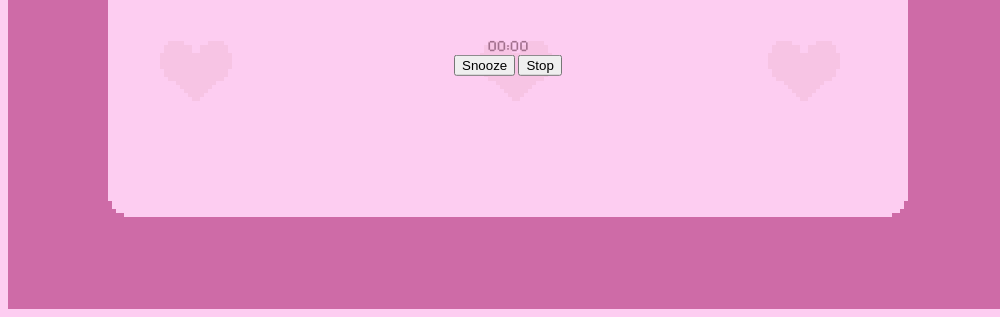
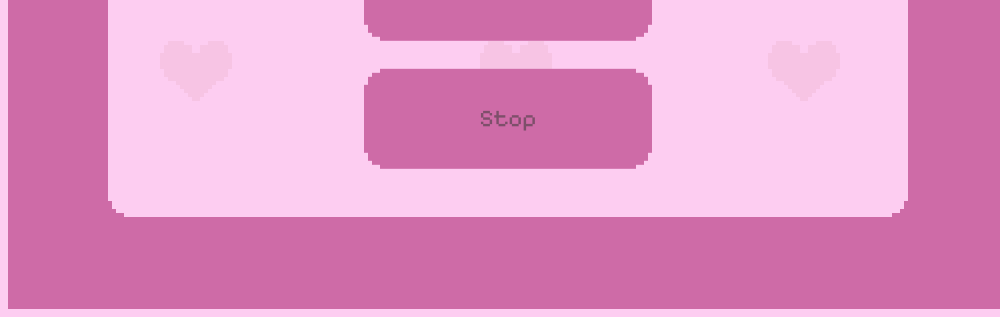
Before and after one commit to ViLinh27/bakingtimer, an Electron app: page index.html in a window 1000 px wide. Shown: the part 499-816 px from the top of the page. Drawn offline with Linux system fonts and the light colour scheme.

Commit message:
styling waiting screen
Also delete redundant assets  and add some basic containing tags for complete screen

```diff
--- a/index.html
+++ b/index.html
@@ -108,7 +108,22 @@
 
             <!-- pastry timer COMPLETE screen-->
             <div id="pastry-timer_complete_screen">
+                <div class="content-wrapper">
+                    <!-- above image-->
+                    <div class="interactive-content">
 
+                    </div>
+                    <!-- complete text-->
+                    <div class="interactive-content">
+
+                    </div>
+                    <!--buttons-->
+                    <div class="interactive-content">
+                        <button></button>
+                        <button></button>
+                        <button></button>
+                    </div>
+                </div>
             </div>
 
         </div>
--- a/styles.css
+++ b/styles.css
@@ -99,11 +99,11 @@ body {
     display: none;
 }
 
-#pastry-timer-screen{
-    display:block;
+#pastry-timer-screen {
+    display: block;
 }
 
-#pastry-timer_complete_screen{
+#pastry-timer_complete_screen {
     display: none;
 }
 
@@ -168,7 +168,7 @@ body {
     /* This helps with proper positioning */
 }
 
-.selection-pastry:hover{
+.selection-pastry:hover {
     transform: scale(100%);
 }
 
@@ -215,7 +215,37 @@ body {
     height: 208px;
     border: none;
 }
+
 /*---Timer Waiting Screen ---*/
+.timer-display {
+    font-size: 44px;
+    margin-bottom: 20px;
+}
+
+.timer-controls {
+    display: flex;
+    flex-direction: column;
+    justify-content: center;
+    align-items: center;
+    align-content: center;
+}
+
+#snooze-btn,
+#stop-btn {
+    margin-top: 20px;
+    background-color: transparent !important;
+    font-family: "Pixelify Sans";
+    color: var(--buttonTextColor);
+    font-size: 24px;
+    width: 296px;
+    height: 108px;
+    border: none;
+    background-image: url("./assets/Working-Timing/bgtimer-Snoozebtn.png");
+    background-size: contain;
+}
+#snooze-btn:hover,#stop-btn:hover{
+    transform: scale(1.1);
+}
 
 @keyframes fadeIn {
     from {
```
Also changed, not shown: assets/Working-Timing/bgtimer-Closebtn.png (deleted).
